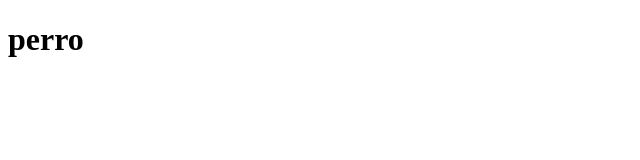
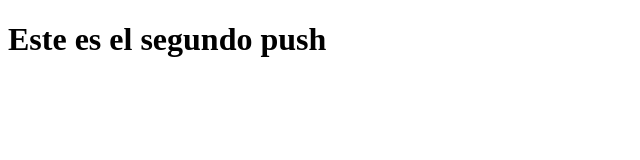
Before and after one commit to hepa94meca/demoProyect, a plain HTML site: page index.html in a window 1280 px wide. Shown: the whole page, without its empty margins (0-640 px from the left). Drawn offline with Linux system fonts and the light colour scheme.

Commit message:
segundo commit

```diff
--- a/index.html
+++ b/index.html
@@ -7,6 +7,6 @@
     <title>Documents</title>
 </head>
 <body>
-    <h1>perro</h1>
+    <h1>Este es el segundo push</h1>
 </body>
 </html>
```
